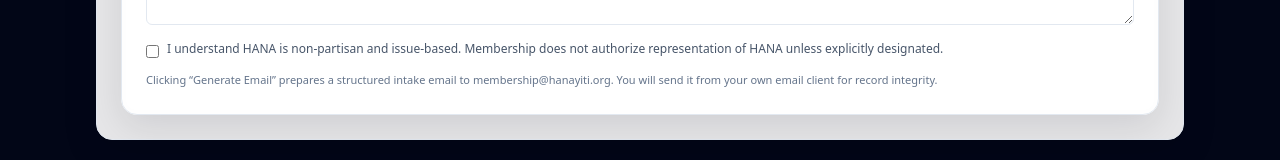
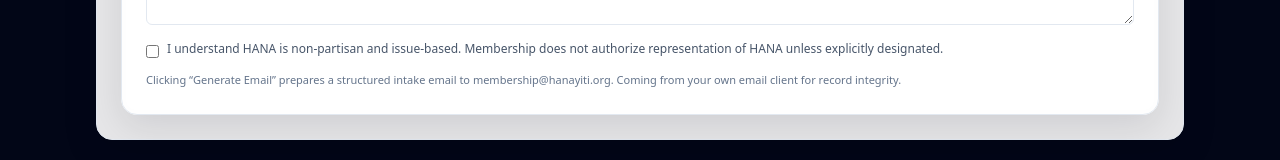
Before and after one commit to akumagmel/Hanayiti, a Next.js app: page /membership in a window 1280 px wide. Shown: the part 1288-1448 px from the top of the page. Built offline with nearby package versions, Linux system fonts and the light colour scheme.

Commit message:
Update page.tsx

```diff
--- a/app/membership/page.tsx
+++ b/app/membership/page.tsx
@@ -316,7 +316,7 @@ export default function Page() {
 
                   <p className="mt-3 text-[11px] text-slate-500 leading-5">
                     Clicking “Generate Email” prepares a structured intake email to membership@hanayiti.org.
-                    You will send it from your own email client for record integrity.
+                    Coming from your own email client for record integrity.
                   </p>
                 </CardContent>
               </Card>
```
